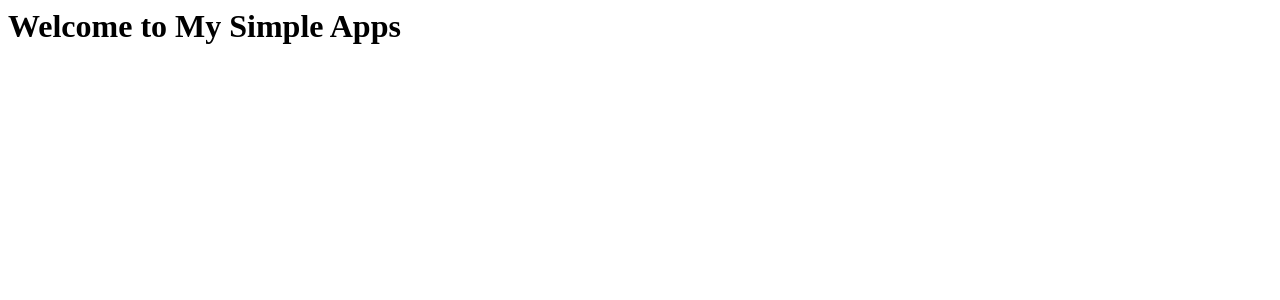
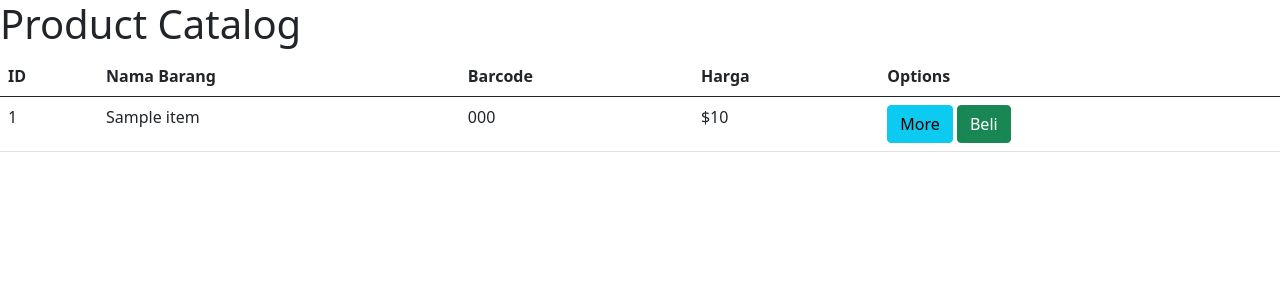
Before and after one commit to walsptr/simpleapps-flask, a Python web app: template templates/index.html in a window 1280 px wide. Shown: the top 300 px of the page. Run offline with Jinja, Linux system fonts and the light colour scheme; the template is opened without the code that fills it: most values are stand-ins (such as "Sample title", 1, 10 or a date in 2020).

Commit message:
new update dev

```diff
--- a/requirements.txt
+++ b/requirements.txt
@@ -1 +1,2 @@
 Flask
+Redis
--- a/templates/index.html
+++ b/templates/index.html
@@ -1 +1,35 @@
-<h1>Welcome to My Simple Apps</h1>
+<!DOCTYPE html>
+<html lang="en">
+
+<H1>Product Catalog</H1>
+<link href="https://cdn.jsdelivr.net/npm/bootstrap@5.0.2/dist/css/bootstrap.min.css" rel="stylesheet" integrity="sha384-EVSTQN3/azprG1Anm3QDgpJLIm9Nao0Yz1ztcQTwFspd3yD65VohhpuuCOmLASjC" crossorigin="anonymous"></head>
+<table class="table table-hover">
+    <thead>
+        <tr>
+            <th scope="col">ID</th>
+            <th scope="col">Nama Barang</th>
+            <th scope="col">Barcode</th>
+            <th scope="col">Harga</th>
+            <th scope="col">Options</th>
+        </tr>
+    </thead>
+    <tbody>
+        <!-- Jinja syntax for iterating over items in table -->
+        {% for item in items %}
+        <!-- python dictionary populates the rows here: -->
+            <tr>
+                <td>{{ item.id }}</td>
+                <td>{{ item.nama }}</td>
+                <td>{{ item.barcode }}</td>
+                <td>${{ item.harga }}</td>
+                <td>
+                     <!-- Buttons included here for aesthetic purposes only: -->
+                    <button class="btn btn-outline btn-info">More</button>
+                    <button class="btn btn-outline btn-success">Beli</button>
+                </td>
+            </tr>
+        {% endfor %}
+    </tbody>
+</table>
+
+</html>
```
Also changed, not shown: docker-compose.yml (added, +12 -0 lines), main.py (+14 -9 lines), 1 other file.
